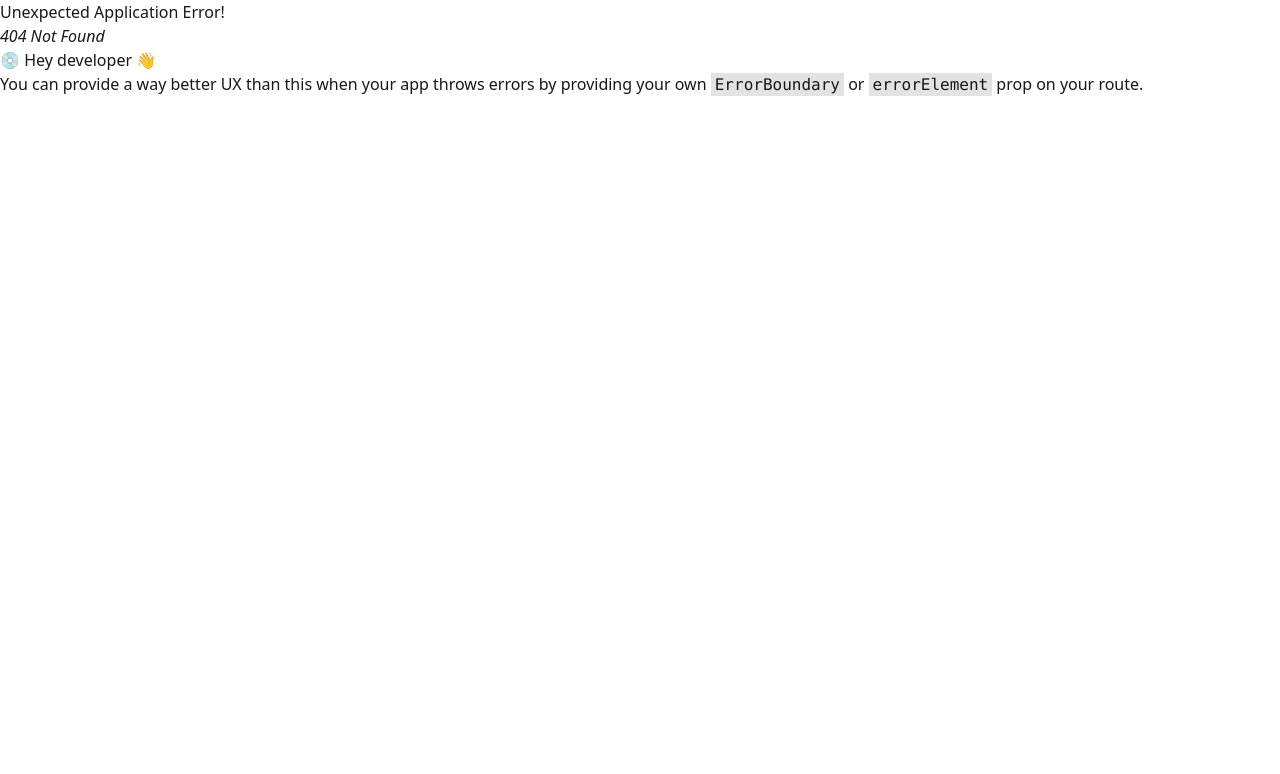
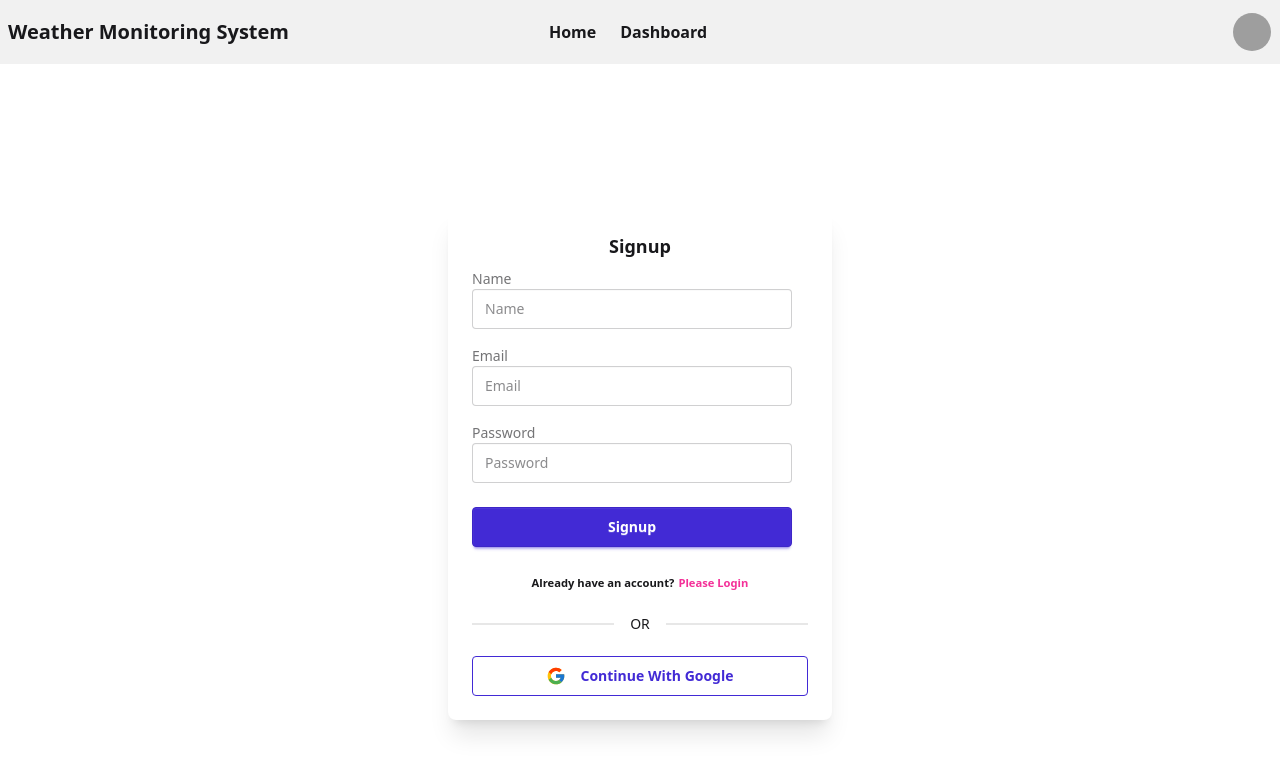
Before and after one commit to abdullah-masud/weather-monitoring-system, a React (Vite) app in the folder frontend/: page /signup in a window 1280 px wide. Before the commit this address had no page. Shown: the top 774 px of the page. Built offline with nearby package versions, Linux system fonts and the light colour scheme; grey boxes are pictures that could not be loaded.

Commit message:
login register page design done

```diff
--- a/frontend/package.json
+++ b/frontend/package.json
@@ -13,6 +13,7 @@
     "@tailwindcss/vite": "^4.1.4",
     "react": "^19.0.0",
     "react-dom": "^19.0.0",
+    "react-icons": "^5.5.0",
     "react-router": "^7.5.2",
     "react-router-dom": "^7.5.2",
     "tailwindcss": "^4.1.4"
--- a/frontend/src/Pages/Login/Login.jsx
+++ b/frontend/src/Pages/Login/Login.jsx
@@ -1,9 +1,76 @@
 import React from "react";
+import { FcGoogle } from "react-icons/fc";
+import { Link } from "react-router-dom";
 
 const Login = () => {
   return (
-    <div>
-      <h1>Login</h1>
+    <div className="px-2 flex min-h-screen justify-center items-center">
+      <div className="card w-96 bg-base-100 shadow-xl">
+        <div className="card-body">
+          <h2 className="card-title text-center block">Login</h2>
+
+          <form>
+            {/* Email Field Starts */}
+            <div className="form-control w-full max-w-xs">
+              <label className="label">
+                <span className="label-text">Email</span>
+              </label>
+              <input
+                type="email"
+                placeholder="Email"
+                className="input input-bordered w-full max-w-xs"
+                name="email"
+              />
+            </div>
+            {/* Email Field Ends */}
+
+            {/* Password Field Starts */}
+            <div className="form-control w-full max-w-xs mt-4">
+              <label className="label">
+                <span className="label-text">Password</span>
+              </label>
+              <input
+                type="password"
+                placeholder="Password"
+                className="input input-bordered w-full max-w-xs"
+                name="password"
+              />
+            </div>
+            {/* Password Field Ends */}
+
+            {/* Login Button */}
+            <div className="mt-4">
+              <button
+                type="submit"
+                className="btn btn-primary text-white w-full max-w-xs"
+              >
+                Login
+              </button>
+            </div>
+          </form>
+
+          {/* Sign Up Link */}
+          <p className="text-center font-semibold mt-2">
+            <small>
+              New to Weather Monitoring System?{" "}
+              <Link className="text-secondary" to="/signup">
+                Create New Account
+              </Link>
+            </small>
+          </p>
+
+          {/* Divider */}
+          <div className="divider">OR</div>
+
+          {/* Google Button */}
+          <button className="btn btn-outline btn-primary w-full">
+            <span className="mr-2">
+              <FcGoogle />
+            </span>
+            Continue With Google
+          </button>
+        </div>
+      </div>
     </div>
   );
 };
--- a/frontend/src/Pages/Login/Signup.jsx
+++ b/frontend/src/Pages/Login/Signup.jsx
@@ -1,9 +1,81 @@
 import React from "react";
+import { Link } from "react-router-dom";
+import { FcGoogle } from "react-icons/fc";
 
 const Signup = () => {
   return (
-    <div>
-      <h1>Signup</h1>
+    <div className="px-2 flex min-h-screen justify-center items-center">
+      <div className="card w-96 bg-base-100 shadow-xl">
+        <div className="card-body">
+          <h2 className="card-title text-center block">Signup</h2>
+
+          <form>
+            {/* Name Field */}
+            <div className="form-control w-full max-w-xs">
+              <label className="label">
+                <span className="label-text">Name</span>
+              </label>
+              <input
+                type="text"
+                placeholder="Name"
+                className="input input-bordered w-full max-w-xs"
+              />
+            </div>
+
+            {/* Email Field */}
+            <div className="form-control w-full max-w-xs mt-4">
+              <label className="label">
+                <span className="label-text">Email</span>
+              </label>
+              <input
+                type="email"
+                placeholder="Email"
+                className="input input-bordered w-full max-w-xs"
+              />
+            </div>
+
+            {/* Password Field */}
+            <div className="form-control w-full max-w-xs mt-4">
+              <label className="label">
+                <span className="label-text">Password</span>
+              </label>
+              <input
+                type="password"
+                placeholder="Password"
+                className="input input-bordered w-full max-w-xs"
+              />
+            </div>
+
+            {/* Submit Button */}
+            <input
+              type="submit"
+              className="btn btn-primary text-white w-full max-w-xs mt-6"
+              value="Signup"
+            />
+          </form>
+
+          {/* Redirect to Login */}
+          <p className="text-center font-semibold mt-4">
+            <small>
+              Already have an account?
+              <Link className="text-secondary ml-1" to="/login">
+                Please Login
+              </Link>
+            </small>
+          </p>
+
+          {/* Divider */}
+          <div className="divider">OR</div>
+
+          {/* Google Signup Button */}
+          <button className="btn btn-outline btn-primary w-full">
+            <span className="mr-2">
+              <FcGoogle size={20} />
+            </span>
+            Continue With Google
+          </button>
+        </div>
+      </div>
     </div>
   );
 };
--- a/frontend/src/main.jsx
+++ b/frontend/src/main.jsx
@@ -7,6 +7,7 @@ import Home from "./Pages/Home/Home.jsx";
 import Login from "./Pages/Login/Login.jsx";
 import Dashboard from "./Pages/Dashboard/Dashboard.jsx";
 import Profile from "./Pages/Profile/Profile.jsx";
+import Signup from "./Pages/Login/Signup.jsx";
 
 // Create the router
 const router = createBrowserRouter([
@@ -15,9 +16,10 @@ const router = createBrowserRouter([
     element: <App />, // Main layout
     children: [
       { index: true, element: <Home /> }, // default path "/"
-      { path: "login", element: <Login /> },
       { path: "dashboard", element: <Dashboard /> },
       { path: "profile", element: <Profile /> },
+      { path: "login", element: <Login /> },
+      { path: "signup", element: <Signup /> },
     ],
   },
 ]);
```
Also changed, not shown: 1 other file (tests, documents, lock files or other folders).
